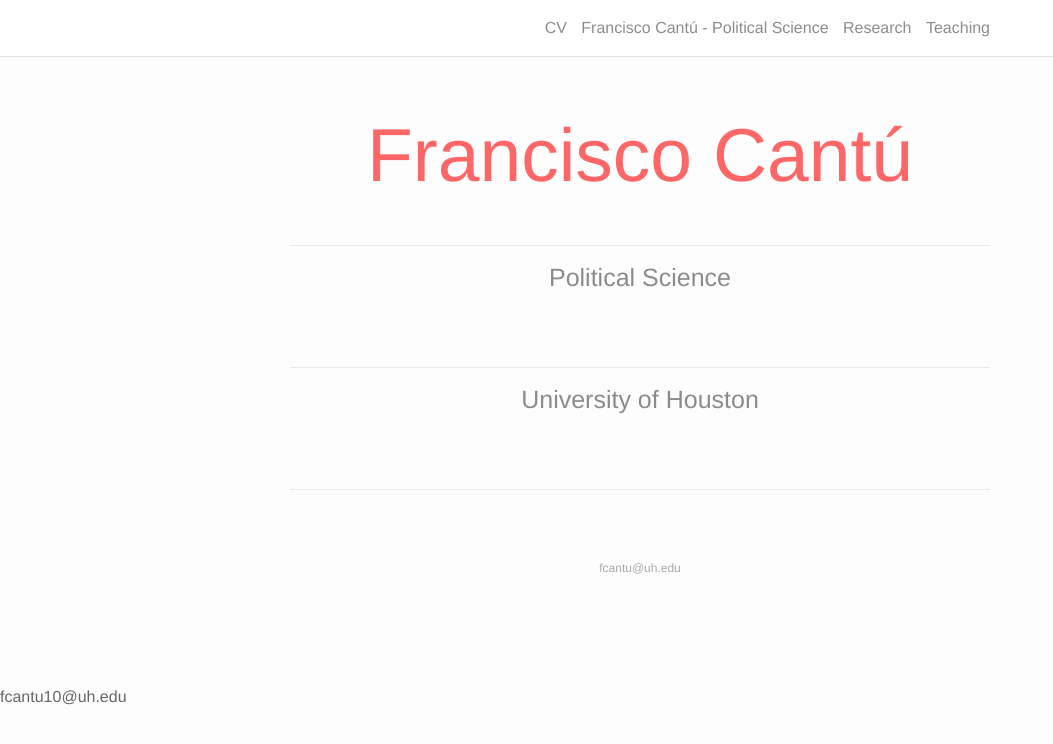
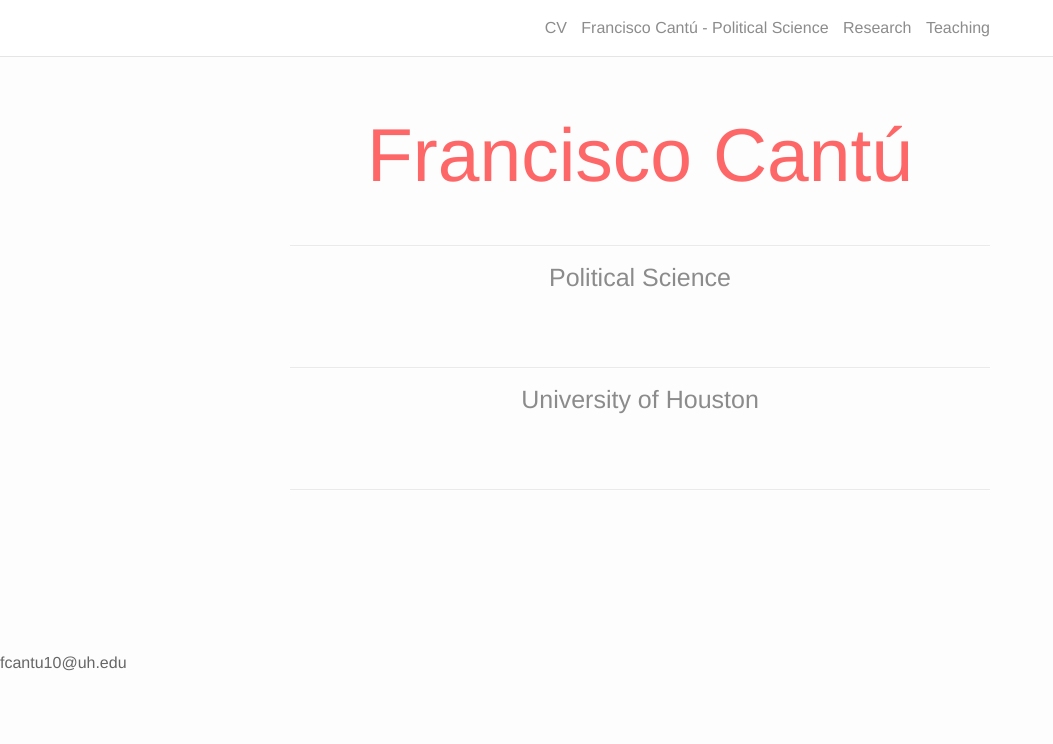
Before and after one commit to franciscocantu/franciscocantu.github.io, a Jekyll site: the page built from index.html, in a window 1280 px wide. Shown: the top 744 px of the page, without its empty margins (0-1053 px from the left). Built offline with Jekyll 4.4.1, drawn with Linux system fonts in a browser that asks for light colours; nearby versions of some CDN libraries.

Commit message:
Update index.html

```diff
--- a/index.html
+++ b/index.html
@@ -16,7 +16,3 @@ title: Francisco Cantú - Political Science
   <hr>
   <br/>
 </div>
-
-<div class="col three caption">
-	fcantu@uh.edu
-</div>
```
